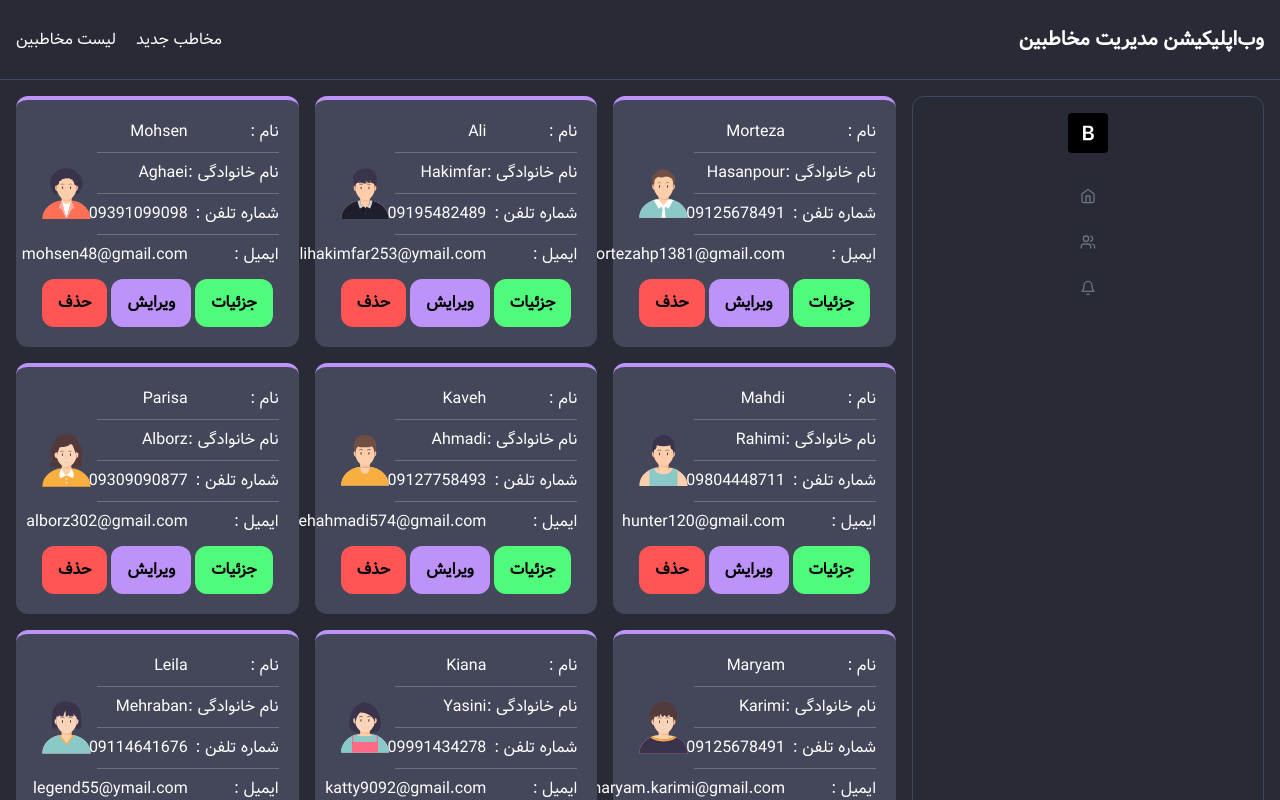
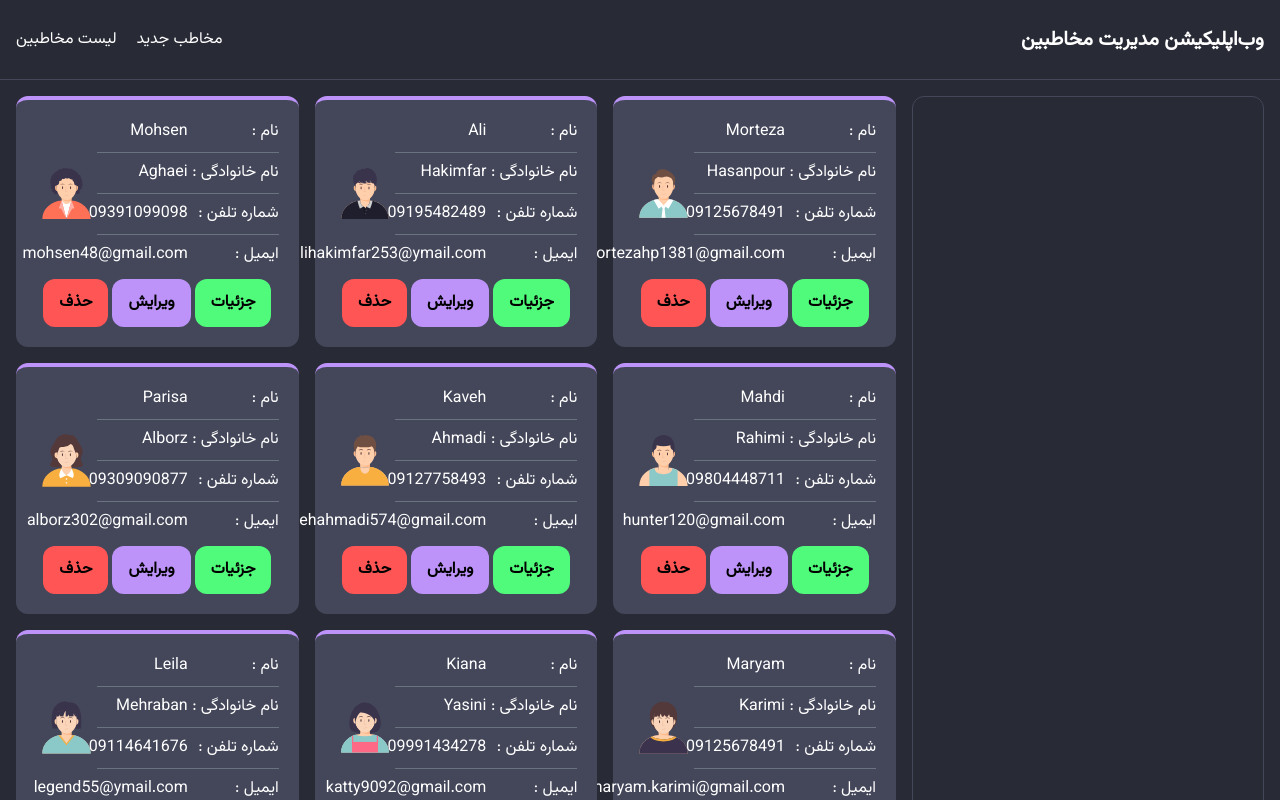
Before and after one commit to Morteza-hp/contact-manager-app, a Next.js app: page /contact in a window 1280 px wide. Shown: the top 800 px of the page. Built offline with nearby package versions, Linux system fonts and the light colour scheme.

Commit message:
Middleware, Font, Skeleton

```diff
--- a/src/app/contact/components/Card.tsx
+++ b/src/app/contact/components/Card.tsx
@@ -6,7 +6,6 @@ const Card = ({ user }: { user: User }): JSX.Element => {
   return (
     <div className="flex flex-col bg-CurrentLine hover:bg-Background transition-[background-color] duration-[0.32s] ease-[ease-in-out] hover:shadow-[inset_0px_0px_0px_2px_#44475A] border-t-4 border-t-Purple rounded-xl">
       <div className="p-4 md:p-5">
-        {/* <h3 className="text-lg font-bold text-white">Card title</h3> */}
         <div className="grid grid-cols-4">
           <div className="col-span-3">
             <div className="grid grid-cols-2">
@@ -29,12 +28,13 @@ const Card = ({ user }: { user: User }): JSX.Element => {
               <span className="text-white">{user.email}</span>
             </div>
           </div>
-          <Image
-            src={user.profilePicture}
-            width={85}
-            alt={`Avatar of ${user.name}`}
-            className="col-span-1 self-center justify-self-center align-self rounded-2xl"
-          />
+          <div className="col-span-1 self-center justify-self-center align-self">
+            <Image
+              src={user.profilePicture}
+              width={85}
+              alt={`Avatar of ${user.name}`}
+            />
+          </div>
         </div>
         <div className="flex mt-3 gap-1 justify-center">
           <Link
--- a/src/app/contact/components/Sidebar.tsx
+++ b/src/app/contact/components/Sidebar.tsx
@@ -1,137 +1,6 @@
 const Sidebar = (): JSX.Element => {
   return (
-    <>
-      {/* <div className="flex justify-end p-2">
-        <button
-          type="button"
-          className="p-2 inline-flex justify-center items-center gap-x-2 rounded-lg border border-gray-200 bg-white text-gray-800 shadow-sm hover:bg-gray-50 disabled:opacity-50 disabled:pointer-events-none"
-        >
-          <svg
-            className="flex-shrink-0 size-4"
-            width="16"
-            height="16"
-            fill="currentColor"
-            viewBox="0 0 16 16"
-          >
-            <path
-              fill-rule="evenodd"
-              d="M2.5 12a.5.5 0 0 1 .5-.5h10a.5.5 0 0 1 0 1H3a.5.5 0 0 1-.5-.5zm0-4a.5.5 0 0 1 .5-.5h10a.5.5 0 0 1 0 1H3a.5.5 0 0 1-.5-.5zm0-4a.5.5 0 0 1 .5-.5h10a.5.5 0 0 1 0 1H3a.5.5 0 0 1-.5-.5z"
-            />
-          </svg>
-        </button>
-      </div> */}
-      <div className=" hidden fixed lg:block w-[22rem] top-24 right-4 bg-Background border border-CurrentLine h-dvh rounded-xl">
-        <div className="flex flex-col justify-center items-center gap-y-2 py-4">
-          <div className="mb-4">
-            <a className="flex-none" href="#">
-              <svg
-                className="w-10 h-auto"
-                width="100"
-                height="100"
-                viewBox="0 0 100 100"
-                fill="none"
-                xmlns="http://www.w3.org/2000/svg"
-              >
-                <rect width="100" height="100" rx="10" fill="black" />
-                <path
-                  d="M37.656 68V31.6364H51.5764C54.2043 31.6364 56.3882 32.0507 58.1283 32.8793C59.8802 33.696 61.1882 34.8146 62.0523 36.2351C62.9282 37.6555 63.3662 39.2654 63.3662 41.0646C63.3662 42.5443 63.0821 43.8108 62.5139 44.8643C61.9458 45.906 61.1823 46.7524 60.2235 47.4034C59.2646 48.0544 58.1934 48.522 57.0097 48.8061V49.1612C58.2999 49.2322 59.5369 49.6288 60.7206 50.3509C61.9162 51.0611 62.8927 52.0672 63.6503 53.3693C64.4079 54.6714 64.7867 56.2457 64.7867 58.0923C64.7867 59.9744 64.3309 61.6671 63.4195 63.1705C62.508 64.6619 61.1349 65.8397 59.3002 66.7038C57.4654 67.5679 55.1572 68 52.3754 68H37.656ZM44.2433 62.4957H51.3279C53.719 62.4957 55.4413 62.04 56.4948 61.1286C57.5601 60.2053 58.0928 59.0215 58.0928 57.5774C58.0928 56.5002 57.8264 55.5296 57.2938 54.6655C56.7611 53.7895 56.0035 53.103 55.021 52.6058C54.0386 52.0968 52.8667 51.8423 51.5054 51.8423H44.2433V62.4957ZM44.2433 47.1016H50.7597C51.896 47.1016 52.92 46.8944 53.8314 46.4801C54.7429 46.054 55.459 45.4562 55.9798 44.6868C56.5125 43.9055 56.7789 42.9822 56.7789 41.9169C56.7789 40.5083 56.2817 39.3482 55.2874 38.4368C54.3049 37.5253 52.843 37.0696 50.9017 37.0696H44.2433V47.1016Z"
-                  fill="white"
-                />
-              </svg>
-            </a>
-          </div>
-
-          <div className="hs-tooltip inline-block [--placement:right]">
-            <button
-              type="button"
-              className="hs-tooltip-toggle w-[2.375rem] h-[2.375rem] inline-flex justify-center items-center gap-x-2 text-sm font-semibold rounded-full border border-transparent text-gray-500 hover:bg-gray-100 disabled:opacity-50 disabled:pointer-events-none"
-            >
-              <svg
-                className="flex-shrink-0 size-4"
-                xmlns="http://www.w3.org/2000/svg"
-                width="24"
-                height="24"
-                viewBox="0 0 24 24"
-                fill="none"
-                stroke="currentColor"
-                stroke-width="2"
-                stroke-linecap="round"
-                stroke-linejoin="round"
-              >
-                <path d="m3 9 9-7 9 7v11a2 2 0 0 1-2 2H5a2 2 0 0 1-2-2z" />
-                <polyline points="9 22 9 12 15 12 15 22" />
-              </svg>
-              <span
-                className="hs-tooltip-content hs-tooltip-shown:opacity-100 hs-tooltip-shown:visible opacity-0 inline-block absolute invisible z-20 py-1.5 px-2.5 bg-gray-900 text-xs text-white rounded-lg whitespace-nowrap "
-                role="tooltip"
-              >
-                Home
-              </span>
-            </button>
-          </div>
-
-          <div className="hs-tooltip inline-block [--placement:right]">
-            <button
-              type="button"
-              className="hs-tooltip-toggle w-[2.375rem] h-[2.375rem] inline-flex justify-center items-center gap-x-2 text-sm font-semibold rounded-full border border-transparent text-gray-500 hover:bg-gray-100 disabled:opacity-50 disabled:pointer-events-none"
-            >
-              <svg
-                className="flex-shrink-0 size-4"
-                xmlns="http://www.w3.org/2000/svg"
-                width="24"
-                height="24"
-                viewBox="0 0 24 24"
-                fill="none"
-                stroke="currentColor"
-                stroke-width="2"
-                stroke-linecap="round"
-                stroke-linejoin="round"
-              >
-                <path d="M16 21v-2a4 4 0 0 0-4-4H6a4 4 0 0 0-4 4v2" />
-                <circle cx="9" cy="7" r="4" />
-                <path d="M22 21v-2a4 4 0 0 0-3-3.87" />
-                <path d="M16 3.13a4 4 0 0 1 0 7.75" />
-              </svg>
-              <span
-                className="hs-tooltip-content hs-tooltip-shown:opacity-100 hs-tooltip-shown:visible opacity-0 inline-block absolute invisible z-20 py-1.5 px-2.5 bg-gray-900 text-xs text-white rounded-lg whitespace-nowrap"
-                role="tooltip"
-              >
-                Users
-              </span>
-            </button>
-          </div>
-
-          <div className="hs-tooltip inline-block [--placement:right]">
-            <button
-              type="button"
-              className="hs-tooltip-toggle w-[2.375rem] h-[2.375rem] inline-flex justify-center items-center gap-x-2 text-sm font-semibold rounded-full border border-transparent text-gray-500 hover:bg-gray-100 disabled:opacity-50 disabled:pointer-events-none"
-            >
-              <svg
-                className="flex-shrink-0 size-4"
-                xmlns="http://www.w3.org/2000/svg"
-                width="24"
-                height="24"
-                viewBox="0 0 24 24"
-                fill="none"
-                stroke="currentColor"
-                stroke-width="2"
-                stroke-linecap="round"
-                stroke-linejoin="round"
-              >
-                <path d="M6 8a6 6 0 0 1 12 0c0 7 3 9 3 9H3s3-2 3-9"></path>
-                <path d="M10.3 21a1.94 1.94 0 0 0 3.4 0"></path>
-              </svg>
-              <span
-                className="hs-tooltip-content hs-tooltip-shown:opacity-100 hs-tooltip-shown:visible opacity-0 inline-block absolute invisible z-20 py-1.5 px-2.5 bg-gray-900 text-xs text-white rounded-lg whitespace-nowrap"
-                role="tooltip"
-              >
-                Notifications
-              </span>
-            </button>
-          </div>
-        </div>
-      </div>
-    </>
+    <div className=" hidden fixed lg:block w-[22rem] top-24 right-4 bg-Background border border-CurrentLine h-dvh rounded-xl"></div>
   );
 };
 
--- a/src/app/contact/page.tsx
+++ b/src/app/contact/page.tsx
@@ -2,17 +2,44 @@ import Header from "./components/Header";
 import Sidebar from "./components/Sidebar";
 import Card from "./components/Card";
 import { User, users } from "../data";
+import { Fragment, Key } from "react";
 
 const Home = (): JSX.Element => {
+  const uxSkeletonArray: number[] = Array(9).fill(0);
   return (
     <div>
       <Header />
       <div className="flex">
         <Sidebar />
         <div className="h-dvh w-full lg:pr-[24rem] pt-24 px-4 grid grid-cols-1 md:grid-cols-2 xl:grid-cols-3 gap-4">
-          {users.map((user: User) => (
-            <Card user={user} />
-          ))}
+          {users.length > 1
+            ? users.map((user: User, index: Key) => (
+                <Fragment key={index}>
+                  <Card user={user} />
+                </Fragment>
+              ))
+            : uxSkeletonArray.map((skeleton, index: Key) => (
+                <Fragment key={index}>
+                  <div className="border border-CurrentLine shadow rounded-xl p-4 w-full">
+                    <div className="animate-pulse gap-7 grid grid-cols-4">
+                      <div className="col-span-3 gap-1 space-y-6">
+                        <div className="h-5 bg-slate-700 rounded"></div>
+                        <div className="h-5 bg-slate-700 rounded"></div>
+                        <div className="h-5 bg-slate-700 rounded"></div>
+                        <div className="h-5 bg-slate-700 rounded"></div>
+                      </div>
+                      <div className="col-span-1 self-center justify-self-center align-self">
+                        <div className="rounded-full bg-slate-700 h-20 w-20"></div>
+                      </div>
+                    </div>
+                    <div className="animate-pulse flex mt-4 gap-1 justify-center">
+                      <div className="h-12 w-[4.5rem] bg-slate-700 rounded-xl"></div>
+                      <div className="h-12 w-[4.5rem] bg-slate-700 rounded-xl"></div>
+                      <div className="h-12 w-[4.5rem] bg-slate-700 rounded-xl"></div>
+                    </div>
+                  </div>
+                </Fragment>
+              ))}
         </div>
       </div>
     </div>
--- a/src/app/layout.tsx
+++ b/src/app/layout.tsx
@@ -1,16 +1,17 @@
 import type { Metadata } from "next";
 import "./globals.css";
 import localFont from "next/font/local";
-import { NextFont } from "next/dist/compiled/@next/font";
+import { NextFontWithVariable } from "next/dist/compiled/@next/font";
 
 export const metadata: Metadata = {
   title: "مدیریت مخاطبین",
   description: "Generated by Morteza",
 };
 
-const vazir: NextFont = localFont({
-  src: "../assets/fonts/Vazir.woff2",
+const vazirmatn : NextFontWithVariable = localFont({
+  src: "../assets/fonts/Vazirmatn.woff2",
   display: "swap",
+  variable: '--font-vazirmatn',
 });
 
 export default function RootLayout({
@@ -19,7 +20,7 @@ export default function RootLayout({
   children: React.ReactNode;
 }>) {
   return (
-    <html lang="fa-IR" dir="rtl" className={vazir.className}>
+    <html lang="fa-IR" dir="rtl" className={`${vazirmatn.variable} font-vazirmatn`}>
       <body>{children}</body>
     </html>
   );
--- a/tailwind.config.ts
+++ b/tailwind.config.ts
@@ -26,6 +26,9 @@ const config: Config = {
         Red: "#FF5555",
         Yellow: "#F1FA8C",
       },
+      fontFamily: {
+        vazirmatn: ['var(--font-vazirmatn)'],
+      },
     },
   },
   plugins: [],
```
Also changed, not shown: src/app/data.ts (+12 -1 lines), src/middleware.ts (added, +10 -0 lines), src/assets/fonts/Vazir.woff2 (deleted), src/assets/fonts/Vazirmatn.woff2 (added).
